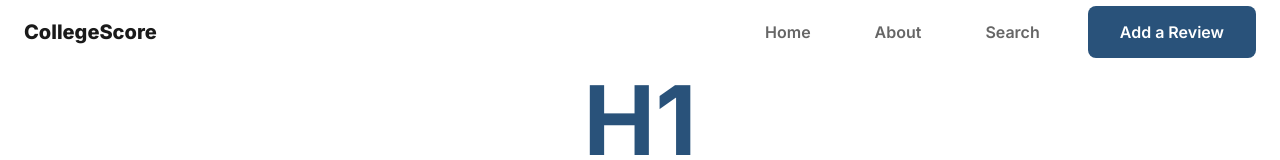
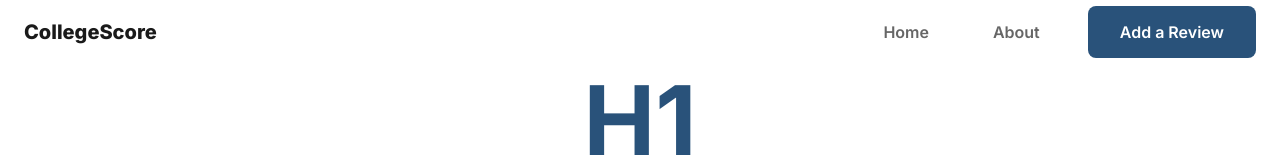
Before and after one commit to collegescore/frontend, a React (Create React App) app: page /search in a window 1280 px wide. Shown: the top 160 px of the page. Built offline with nearby package versions, Linux system fonts and the light colour scheme.

Commit message:
comment out search page nav link for V0

```diff
--- a/src/components/Header.jsx
+++ b/src/components/Header.jsx
@@ -8,7 +8,8 @@ import AddReviewButton from './AddReviewButton';
 const navLinks = [
   { title: 'Home', path: '/' },
   { title: 'About', path: '/about' },
-  { title: 'Search', path: '/search' },
+  //Search page not implemented for V0
+  //{ title: 'Search', path: '/search' },
 ];
 
 // Header Component
```
